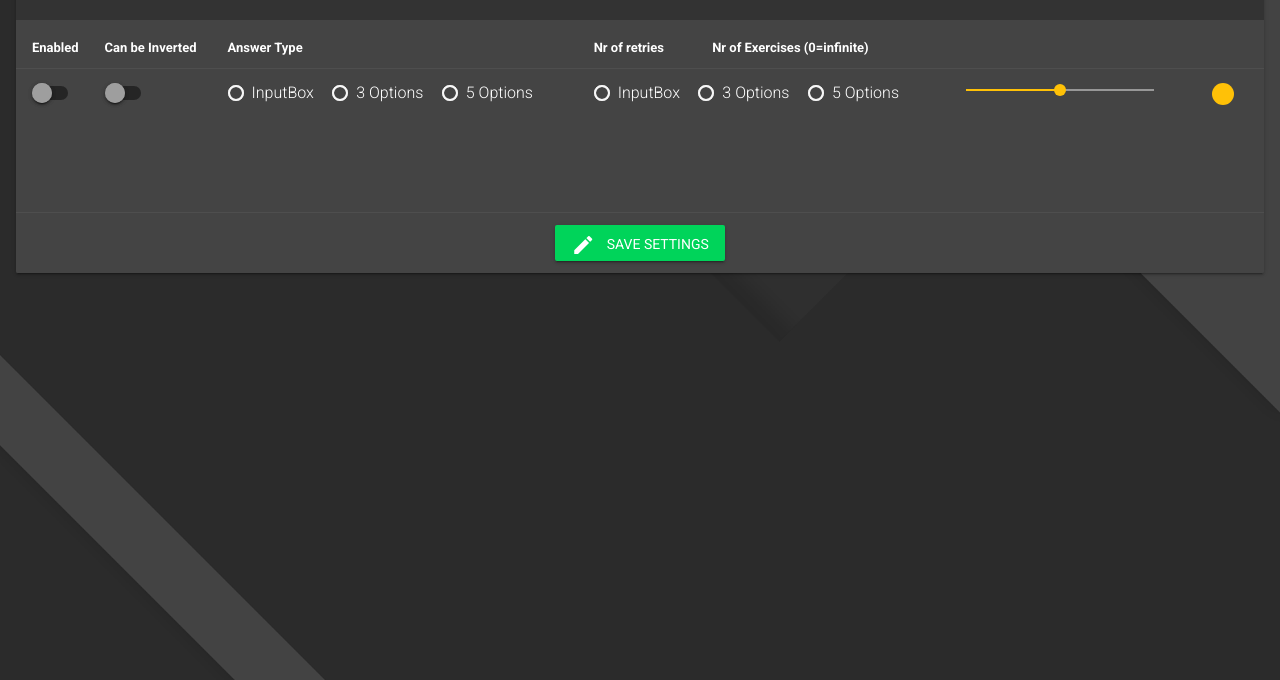
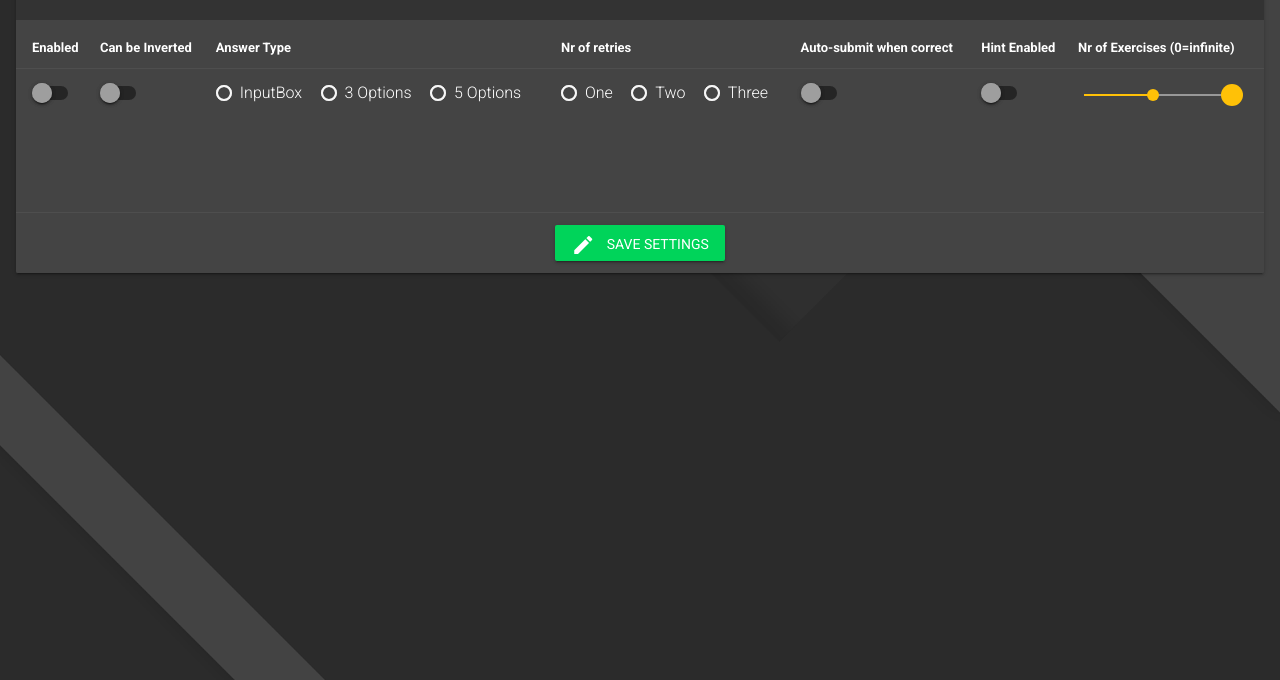
Before and after one commit to CojanRadu/Milestone_3, a Flask app: page /show_settings in a window 1280 px wide. Shown: the part 120-800 px from the top of the page. Run offline with Flask 2, Linux system fonts and the light colour scheme; some libraries are stand-ins or nearby versions.

Commit message:
added autosubmit option

```diff
--- a/app.py
+++ b/app.py
@@ -18,6 +18,8 @@ app.secret_key = "randstring12345"
 mongo = PyMongo(app)
 
 # HELPERS ----------------------------------------------------------------------------------------------------
+
+
 def make_exercise(action, user):
 
     use_nr = []
@@ -31,15 +33,16 @@ def make_exercise(action, user):
     b = random.randint(1, 12)
 
     if user['mult_opt_can_be_inverted']:
-        x = random.randint(0,1)
+        x = random.randint(0, 1)
         if x:
-            c=b
-            b=a
-            a=c
+            c = b
+            b = a
+            a = c
 
     c = int(a)*int(b)
-    mult_tuple = [int(a), int(b), c] if action == 'multiply' else [4,5,6]
+    mult_tuple = [int(a), int(b), c] if action == 'multiply' else [4, 5, 6]
     return mult_tuple
+
 
 @app.route('/get_exercise')
 def get_exercise():
@@ -50,9 +53,15 @@ def get_exercise():
 
 @app.route('/submit_answer', methods=['POST', 'GET'])
 def submit_answer():
+    my_dict = urllib.parse.parse_qs(request.form['str'])
+    print(str(my_dict))
+    exercise_doc = {'user_name': session["u_name"], 'date': datetime.now(
+    ), 'type': 'multiply', 'nr_1': 1, 'nr_2': 2, 'nr_3': 3, 'answer': 4, 'is_correct': True, 'nr_of_tries': 1, 'session': "aaa"}
+    mongo.db.exercise.insert_one(exercise_doc)
     return 'Answer was submitted'
 
 # END HElpers -------------------------------------------------------------------------------------------------
+
 
 @app.route('/')
 def login():
@@ -94,28 +103,34 @@ def delete_user():
 @app.route('/update_settings', methods=['POST', 'GET'])
 def update_settings():
 
-    my_dict = urllib.parse.parse_qs(
-        request.form['str'], keep_blank_values=True)
+    print(str(request.form))
+    my_dict = urllib.parse.parse_qs(request.form['str'])
 
+    """ form doesn't send any values, have to manually add """
     my_dict.setdefault('enabled', '[off]')
     my_dict.setdefault('inverted', '[off]')
+    my_dict.setdefault('show_hint', '[off]')
+    my_dict.setdefault('auto_submit', '[off]')
+    my_dict.setdefault('mult_retry_opt', "['1']")
 
     user = admin_user if str(my_dict['user_name']) == "['admin']" else mongo.db.users.find_one(
         {"_id": ObjectId(tuple(my_dict['user_id'])[0])})
 
     for i in range(13):
         my_dict.setdefault('switch-'+str(i), '[off]')
-        user['mult_opt_nr'][str(i)] = True if str(
-            my_dict['switch-'+str(i)]) == "['on']" else False
-    user['mult_opt_enabled'] = True if str(
-        my_dict['enabled']) == "['on']" else False
-    user['mult_opt_can_be_inverted'] = True if str(
-        my_dict['inverted']) == "['on']" else False
+        user['mult_opt_nr'][str(i)] = True if str(my_dict['switch-'+str(i)]) == "['on']" else False
+
+    user['mult_opt_enabled'] = True if str(my_dict['enabled']) == "['on']" else False
+    user['mult_opt_can_be_inverted'] = True if str(my_dict['inverted']) == "['on']" else False
+    user['mult_opt_show_hint'] = True if str(my_dict['show_hint']) == "['on']" else False
+    user['mult_opt_auto_submit'] = True if str(my_dict['auto_submit']) == "['on']" else False
 
     """" Have to update rest or wont refresh TODO  find a solution """
+    """ Maybe fetch user again """
 
     user['mult_opt_answer_type'] = int(tuple(my_dict['mult_opt'])[0])
     user['mult_opt_exercise_nr'] = int(tuple(my_dict['ex_nr'])[0])
+    user['mult_opt_retry_nr'] = int(tuple(my_dict['mult_retry_opt'])[0])
 
     # print (str(user_name))
     # print (str(my_dict))
@@ -123,28 +138,31 @@ def update_settings():
     myquery = {'_id': user['_id']}
 
     newvalues = {"$set": {'mult_opt_enabled': user['mult_opt_enabled'],
-                        'mult_opt_can_be_inverted': user['mult_opt_can_be_inverted'],
-                        'mult_opt_answer_type': user['mult_opt_answer_type'],
-                        'mult_opt_exercise_nr': user['mult_opt_exercise_nr'],
-                        "mult_opt_nr.0": user['mult_opt_nr']['0'],
-                        "mult_opt_nr.1": user['mult_opt_nr']['1'],
-                        "mult_opt_nr.2": user['mult_opt_nr']['2'],
-                        "mult_opt_nr.3": user['mult_opt_nr']['3'],
-                        "mult_opt_nr.4": user['mult_opt_nr']['4'],
-                        "mult_opt_nr.5": user['mult_opt_nr']['5'],
-                        "mult_opt_nr.6": user['mult_opt_nr']['6'],
-                        "mult_opt_nr.7": user['mult_opt_nr']['7'],
-                        "mult_opt_nr.8": user['mult_opt_nr']['8'],
-                        "mult_opt_nr.9": user['mult_opt_nr']['9'],
-                        "mult_opt_nr.10": user['mult_opt_nr']['10'],
-                        "mult_opt_nr.11": user['mult_opt_nr']['11'],
-                        "mult_opt_nr.12": user['mult_opt_nr']['12']
-                }}
+                          'mult_opt_can_be_inverted': user['mult_opt_can_be_inverted'],
+                          'mult_opt_answer_type': user['mult_opt_answer_type'],
+                          'mult_opt_exercise_nr': user['mult_opt_exercise_nr'],
+                          'mult_opt_retry_nr': user['mult_opt_retry_nr'],
+                          'mult_opt_show_hint': user['mult_opt_show_hint'],
+                          'mult_opt_auto_submit': user['mult_opt_auto_submit'],
+                          "mult_opt_nr.0": user['mult_opt_nr']['0'],
+                          "mult_opt_nr.1": user['mult_opt_nr']['1'],
+                          "mult_opt_nr.2": user['mult_opt_nr']['2'],
+                          "mult_opt_nr.3": user['mult_opt_nr']['3'],
+                          "mult_opt_nr.4": user['mult_opt_nr']['4'],
+                          "mult_opt_nr.5": user['mult_opt_nr']['5'],
+                          "mult_opt_nr.6": user['mult_opt_nr']['6'],
+                          "mult_opt_nr.7": user['mult_opt_nr']['7'],
+                          "mult_opt_nr.8": user['mult_opt_nr']['8'],
+                          "mult_opt_nr.9": user['mult_opt_nr']['9'],
+                          "mult_opt_nr.10": user['mult_opt_nr']['10'],
+                          "mult_opt_nr.11": user['mult_opt_nr']['11'],
+                          "mult_opt_nr.12": user['mult_opt_nr']['12']
+                          }}
 
     mongo.db.users.update_one(myquery, newvalues)
 
     # return  str(user['mult_opt_nr']) + '\n' + str(newvalues)
-    return None
+    return '--pdate'
 
 # END ADMIN SECTION -----------------------------------------------------------------------------------------------
 
@@ -164,9 +182,9 @@ def login_():
     if (username == 'admin'):
         return redirect(url_for('show_settings'))
     else:
-        now =  datetime.now()
+        now = datetime.now()
 
-        if (mongo.db.users.count({ 'name': username }, limit = 1) == 0):
+        if (mongo.db.users.count({'name': username}, limit=1) == 0):
             """ DUPLICATE admin current settings when creating a new user """
             admin_user = mongo.db.users.find_one({"name": "admin"})
             admin_user['_id'] = ObjectId()
@@ -180,7 +198,7 @@ def login_():
             user['last_login'] = now
 
             myquery = {'_id': user['_id']}
-            newvalues = { "$set": {'last_login': now}}
+            newvalues = {"$set": {'last_login': now}}
 
             mongo.db.users.update_one(myquery, newvalues)
             insert_id = user['_id']
@@ -191,6 +209,7 @@ def login_():
     # return '<h1>LOGIN</h1>'
 # END User SECTION -----------------------------------------------------------------------------------------------
 
+
 if __name__ == '__main__':
     app.run(host=os.environ.get('IP'),
             port=os.environ.get('PORT'),
--- a/static/css/style.css
+++ b/static/css/style.css
@@ -35,3 +35,7 @@
 .undo {
     top:-4px;
 }
+.badge-slider {
+    float: left; margin: -4px 0px 4px 141px;
+    z-index: 10;
+}
--- a/templates/admin/admin_show_settings.html
+++ b/templates/admin/admin_show_settings.html
@@ -23,14 +23,15 @@
                                 <th class="mdl-data-table__cell--non-numeric">Can be Inverted</th>
                                 <th class="mdl-data-table__cell--non-numeric">Answer Type</th>
                                 <th class="mdl-data-table__cell--non-numeric">Nr of retries</th>
+                                <th class="mdl-data-table__cell--non-numeric">Auto-submit when correct</th>
+                                <th class="mdl-data-table__cell--non-numeric">Hint Enabled</th>
                                 <th class="mdl-data-table__cell--non-numeric">Nr of Exercises (0=infinite)
                                 </th>
                             </tr>
                         </thead>
                         <tbody>
                             <tr>
-
-                                <td class="mdl-data-table__cell--non-numeric" >
+                                <td class="mdl-data-table__cell--non-numeric">
                                     <label
                                         class="mdl-switch mdl-js-switch mdl-js-ripple-effect switch--colored-red mdl-js-ripple-effect"
                                         for="switch-enabled">
@@ -39,12 +40,6 @@
 
                                         <div class="mdl-switch__track"></div>
                                         <div class="mdl-switch__thumb"><span class="mdl-switch__focus-helper"></span>
-                                        </div>
-                                        <span
-                                            class="mdl-switch__ripple-container mdl-js-ripple-effect mdl-ripple--center">
-                                            <span class="mdl-ripple is-animating"
-                                                style="width: 137.765px; height: 137.765px; transform: translate(-50%, -50%) translate(24px, 24px);"></span>
-                                        </span>
                                     </label>
                                 </td>
                                 <td class="mdl-data-table__cell--non-numeric">
@@ -57,11 +52,7 @@
                                         <div class="mdl-switch__track"></div>
                                         <div class="mdl-switch__thumb"><span class="mdl-switch__focus-helper"></span>
                                         </div>
-                                        <span
-                                            class="mdl-switch__ripple-container mdl-js-ripple-effect mdl-ripple--center">
-                                            <span class="mdl-ripple is-animating"
-                                                style="width: 137.765px; height: 137.765px; transform: translate(-50%, -50%) translate(24px, 24px);"></span>
-                                        </span>
+
                                     </label>
                                 </td>
                                 <td class="mdl-data-table__cell--non-numeric">
@@ -71,11 +62,8 @@
                                         <input type="radio" id="option-1" class="mdl-radio__button" name="mult_opt"
                                             value="1" {% if (user.mult_opt_answer_type == 1) %} checked="" {% endif %}>
                                         <span class="mdl-radio__label">InputBox</span>
-                                        <span class="mdl-radio__outer-circle"></span><span
-                                            class="mdl-radio__inner-circle"></span><span
-                                            class="mdl-radio__ripple-container mdl-js-ripple-effect mdl-ripple--center">
-                                            <span class="mdl-ripple"></span>
-                                        </span>
+                                        <span class="mdl-radio__outer-circle"></span>
+                                        <span class="mdl-radio__inner-circle"></span>
                                     </label>
                                     <span class="ml15"></span>
                                     <label
@@ -84,10 +72,8 @@
                                         <input type="radio" id="option-2" class="mdl-radio__button" name="mult_opt"
                                             value="3" {% if user.mult_opt_answer_type == 3 %} checked="" {% endif %}>
                                         <span class="mdl-radio__label">3 Options</span>
-                                        <span class="mdl-radio__outer-circle"></span><span
-                                            class="mdl-radio__inner-circle"></span><span
-                                            class="mdl-radio__ripple-container mdl-js-ripple-effect mdl-ripple--center">
-                                            <span class="mdl-ripple"></span>
+                                        <span class="mdl-radio__outer-circle"></span>
+                                        <span class="mdl-radio__inner-circle"></span>
                                         </span>
                                     </label>
                                     <span class="ml15"></span>
@@ -97,63 +83,78 @@
                                         <input type="radio" id="option-3" class="mdl-radio__button" name="mult_opt"
                                             value="5" {% if user.mult_opt_answer_type == 5 %} checked="" {% endif %}>
                                         <span class="mdl-radio__label">5 Options</span>
-                                        <span class="mdl-radio__outer-circle"></span><span
-                                            class="mdl-radio__inner-circle"></span><span
-                                            class="mdl-radio__ripple-container mdl-js-ripple-effect mdl-ripple--center">
-                                            <span class="mdl-ripple"></span>
-                                        </span>
+                                        <span class="mdl-radio__outer-circle"></span>
+                                        <span class="mdl-radio__inner-circle"></span>
                                     </label>
                                 </td>
-                                <td class="mdl-data-table__cell--non-numeric" colspan="4">
+                                <td class="mdl-data-table__cell--non-numeric">
                                     <label
                                         class="mdl-radio mdl-js-radio mdl-js-ripple-effect radio--colored-orange mdl-js-ripple is-checked"
-                                        for="option-1">
-                                        <input type="radio" id="option-1" class="mdl-radio__button" name="mult_opt"
-                                            value="1" {% if (user.mult_opt_answer_type == 1) %} checked="" {% endif %}>
-                                        <span class="mdl-radio__label">InputBox</span>
-                                        <span class="mdl-radio__outer-circle"></span><span
-                                            class="mdl-radio__inner-circle"></span><span
-                                            class="mdl-radio__ripple-container mdl-js-ripple-effect mdl-ripple--center">
-                                            <span class="mdl-ripple"></span>
-                                        </span>
+                                        for="option-1a">
+                                        <input type="radio" id="option-1a" class="mdl-radio__button"
+                                            name="mult_retry_opt" value="1" {% if (user.mult_opt_retry_nr == 1) %}
+                                            checked="" {% endif %}>
+                                        <span class="mdl-radio__label">One</span>
+                                        <span class="mdl-radio__outer-circle"></span>
+                                        <span class="mdl-radio__inner-circle"></span>
                                     </label>
                                     <span class="ml15"></span>
                                     <label
                                         class="mdl-radio mdl-js-radio mdl-js-ripple-effect radio--colored-orange mdl-js-ripple is-checked"
-                                        for="option-2">
-                                        <input type="radio" id="option-2" class="mdl-radio__button" name="mult_opt"
-                                            value="3" {% if user.mult_opt_answer_type == 3 %} checked="" {% endif %}>
-                                        <span class="mdl-radio__label">3 Options</span>
-                                        <span class="mdl-radio__outer-circle"></span><span
-                                            class="mdl-radio__inner-circle"></span><span
-                                            class="mdl-radio__ripple-container mdl-js-ripple-effect mdl-ripple--center">
-                                            <span class="mdl-ripple"></span>
-                                        </span>
+                                        for="option-2a">
+                                        <input type="radio" id="option-2a" class="mdl-radio__button"
+                                            name="mult_retry_opt" value="2" {% if user.mult_opt_retry_nr == 2 %}
+                                            checked="" {% endif %}>
+                                        <span class="mdl-radio__label">Two</span>
+                                        <span class="mdl-radio__outer-circle"></span>
+                                        <span class="mdl-radio__inner-circle"></span>
                                     </label>
                                     <span class="ml15"></span>
                                     <label
                                         class="mdl-radio mdl-js-radio mdl-js-ripple-effect radio--colored-orange mdl-js-ripple is-checked"
-                                        for="option-3">
-                                        <input type="radio" id="option-3" class="mdl-radio__button" name="mult_opt"
-                                            value="5" {% if user.mult_opt_answer_type == 5 %} checked="" {% endif %}>
-                                        <span class="mdl-radio__label">5 Options</span>
-                                        <span class="mdl-radio__outer-circle"></span><span
-                                            class="mdl-radio__inner-circle"></span><span
-                                            class="mdl-radio__ripple-container mdl-js-ripple-effect mdl-ripple--center">
-                                            <span class="mdl-ripple"></span>
-                                        </span>
+                                        for="option-3a">
+                                        <input type="radio" id="option-3a" class="mdl-radio__button"
+                                            name="mult_retry_opt" value="3" {% if user.mult_opt_retry_nr == 3 %}
+                                            checked="" {% endif %}>
+                                        <span class="mdl-radio__label">Three</span>
+                                        <span class="mdl-radio__outer-circle"></span>
+                                        <span class="mdl-radio__inner-circle"></span>
                                     </label>
                                 </td>
                                 <td class="mdl-data-table__cell--non-numeric">
-                                    <p style="width: 200px; margin-bottom: -5px;">
+                                    <label
+                                    class="mdl-switch mdl-js-switch mdl-js-ripple-effect switch--colored-red mdl-js-ripple-effect"
+                                    for="auto_submit">
+                                    <input type="checkbox" id="auto_submit" class="mdl-switch__input" name="auto_submit"
+                                        {% if user.mult_opt_auto_submit %} checked="" {% endif %}>
+
+                                    <div class="mdl-switch__track"></div>
+                                    <div class="mdl-switch__thumb"><span class="mdl-switch__focus-helper"></span>
+                                </label>
+
+                                </td>
+
+                                <td class="mdl-data-table__cell--non-numeric">
+
+                                    <label
+                                        class="mdl-switch mdl-js-switch mdl-js-ripple-effect switch--colored-red mdl-js-ripple-effect"
+                                        for="show_hint">
+                                        <input type="checkbox" id="show_hint" class="mdl-switch__input" name="show_hint"
+                                            {% if user.mult_opt_show_hint %} checked="" {% endif %}>
+
+                                        <div class="mdl-switch__track"></div>
+                                        <div class="mdl-switch__thumb"><span class="mdl-switch__focus-helper"></span>
+                                    </label>
+                                </td>
+
+
+                                <td class="mdl-data-table__cell--non-numeric">
+                                    <p style="width: 150px; margin-bottom: -5px;">
                                         <input class="mdl-slider mdl-js-slider slider--colored-orange" type="range"
                                             min="0" max="100" value="{{ user.mult_opt_exercise_nr }}" tabindex="0"
-                                            id="slider-tool" name="ex_nr">
-
-
-                                    </p><span class="mdl-badge badge--colored-orange" id="badge1"
-                                        data-badge="{{ user.mult_opt_exercise_nr }}"
-                                        style="float: left; margin: 0px 0px 10px 250px;"></span>
+                                            id="slider-tool" name="ex_nr"></p>
+                                    <span class="mdl-badge badge--colored-orange badge-slider" id="badge1"
+                                        data-badge="{{ user.mult_opt_exercise_nr }}"></span>
                                     <span class="mdl-tooltip mdl-tooltip--large" for="slider-tool"
                                         id="tooltip">{{ user.mult_opt_exercise_nr }}</span>
 
@@ -164,10 +165,10 @@
 
                         </tbody>
 
-</table>
+                    </table>
 
-                            <table class="mdl-data-table mdl-js-data-table">
-                            <tbody>
+                    <table class="mdl-data-table mdl-js-data-table">
+                        <tbody>
                             <tr>
 
                                 {% for nr in user.mult_opt_nr %}
@@ -189,11 +190,7 @@
                                         <div class="mdl-switch__track"></div>
                                         <div class="mdl-switch__thumb"><span class="mdl-switch__focus-helper"></span>
                                         </div>
-                                        <span
-                                            class="mdl-switch__ripple-container mdl-js-ripple-effect mdl-ripple--center">
-                                            <span class="mdl-ripple is-animating"
-                                                style="width: 137.765px; height: 137.765px; transform: translate(-50%, -50%) translate(24px, 24px);"></span>
-                                        </span>
+
                                     </label>
                                 </td>
                                 {% endfor %}
@@ -205,9 +202,7 @@
                                         id="update-form">
                                         <i class="material-icons">create</i>
                                         Save Settings
-                                        <span class="mdl-button__ripple-container">
-                                            <span class="mdl-ripple"></span>
-                                        </span>
+
                                     </button>
                                 </td>
                             </tr>
```
Also changed, not shown: templates/exercise.html (+25 -12 lines).
